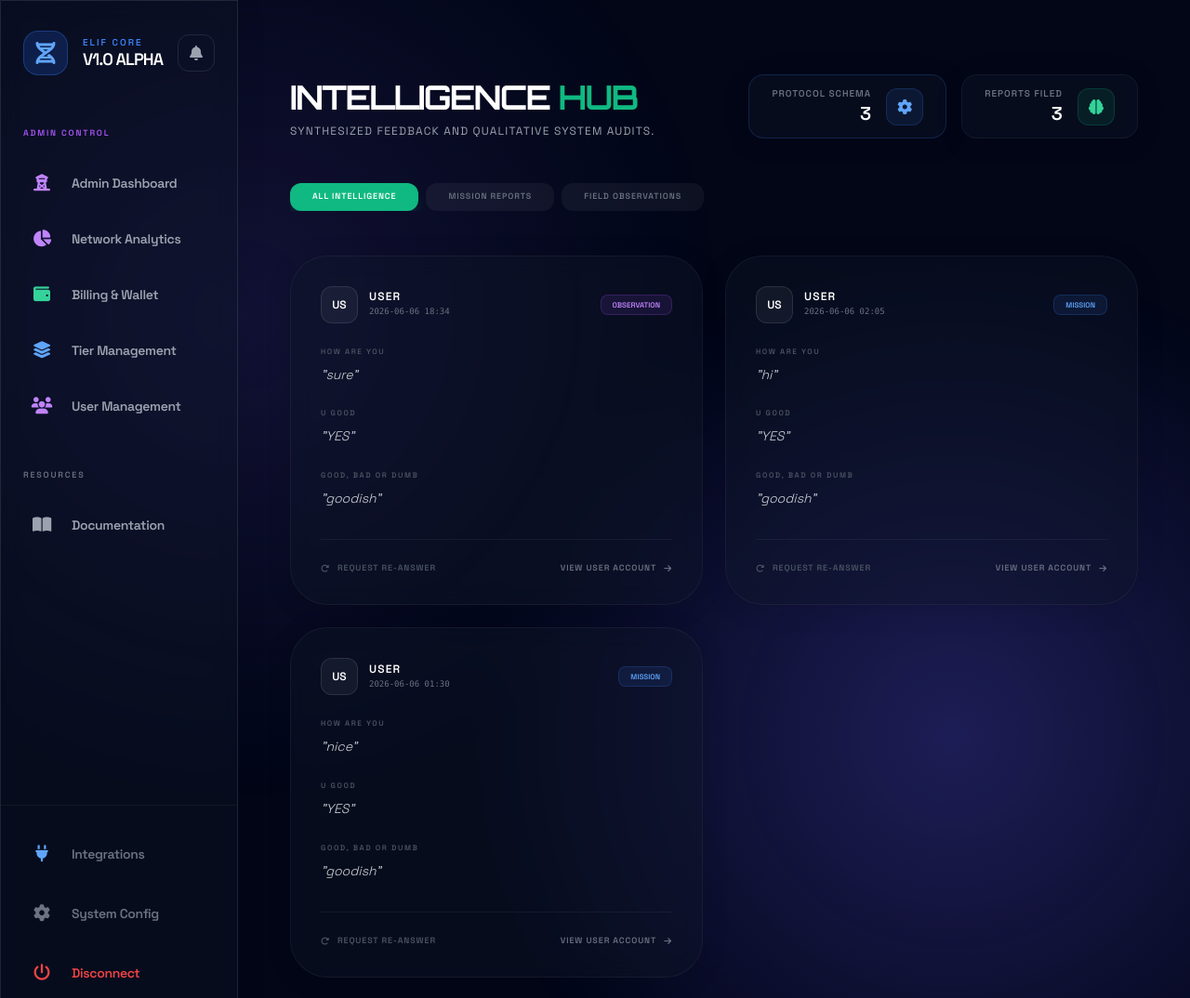
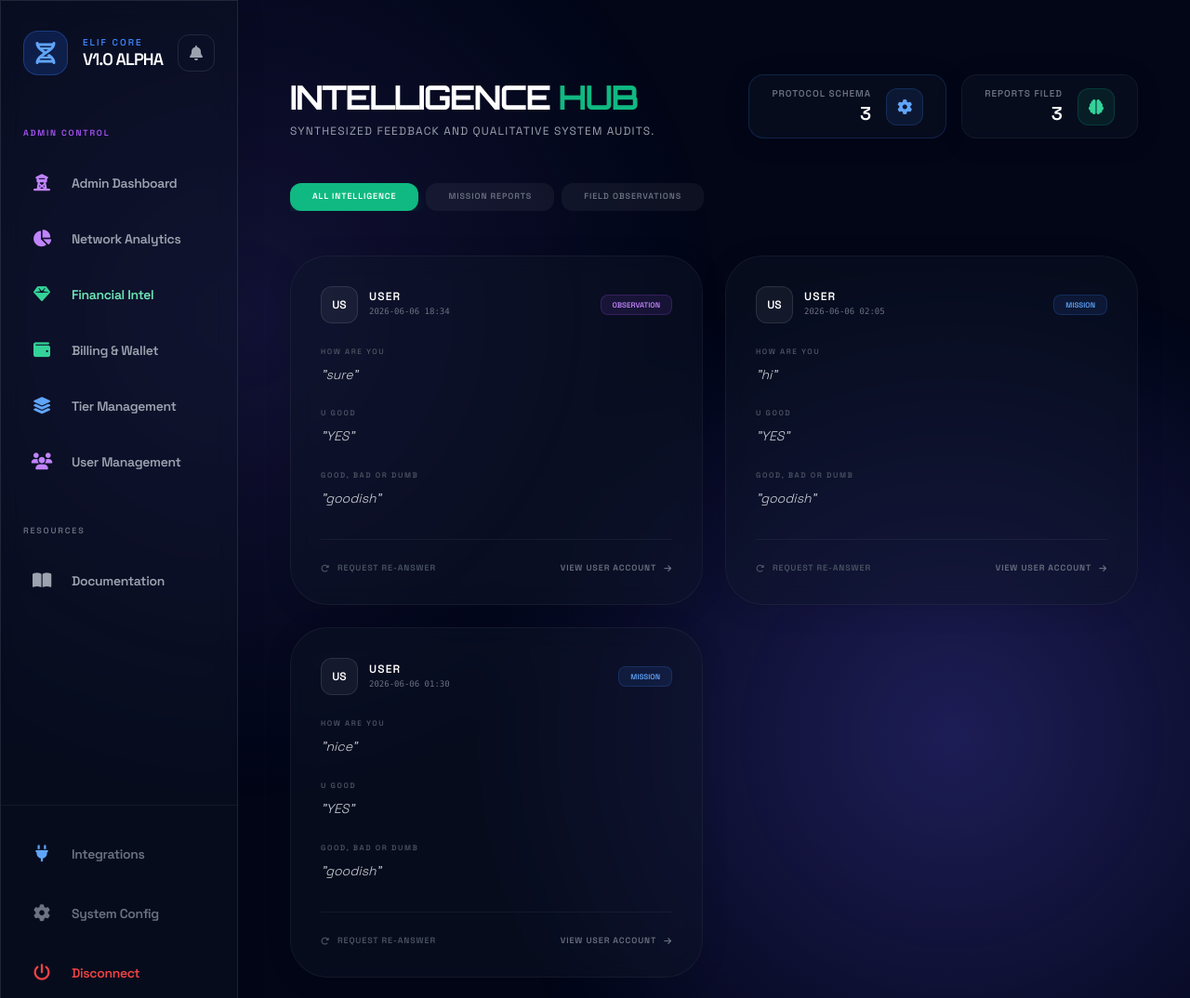
Before and after one commit to rabahdj2002/Elif-LABO, a Django app: page /admin-dashboard/intelligence/ in a window 1280 px wide. Shown: the top 1074 px of the page at 93% size. Run offline with Django 5.2, Linux system fonts and the light colour scheme; a user stored in the database is signed in; data comes from the database, SQL or seed files in the repository; parts of the project's set-up code (start-up, migrations or seed data) failed here and were passed over; some libraries are stand-ins or nearby versions.

Commit message:
Fix missing financial tables by explicitly migrating 'discovery' app and adding Financial Intel to the sidebar menu

```diff
--- a/elif_universe/templates/base.html
+++ b/elif_universe/templates/base.html
@@ -662,6 +662,14 @@
                         <span class="absolute left-16 top-3 bg-purple-600 text-xs px-2 py-1 rounded hidden group-hover:block lg:group-hover:hidden whitespace-nowrap z-[200]">Network</span>
                     </a>
 
+                    <a href="{% url 'discovery:financial_intelligence' %}" class="flex items-center gap-4 p-3 rounded-xl hover:bg-white/5 text-gray-400 hover:text-white transition-all group relative">
+                        <div class="w-8 h-8 flex items-center justify-center">
+                            <i class="fa-solid fa-gem text-lg text-emerald-400"></i>
+                        </div>
+                        <span class="text-sm font-bold tracking-tight hidden lg:block text-emerald-300">Financial Intel</span>
+                        <span class="absolute left-16 top-3 bg-emerald-600 text-xs px-2 py-1 rounded hidden group-hover:block lg:group-hover:hidden whitespace-nowrap z-[200]">Intel</span>
+                    </a>
+
                     {% if user.is_superuser or user.subscription.admin_permissions.can_view_spend %}
                     <a href="{% url 'discovery:spend_history' %}" class="flex items-center gap-4 p-3 rounded-xl hover:bg-white/5 text-gray-400 hover:text-white transition-all group relative">
                         <div class="w-8 h-8 flex items-center justify-center">
```
